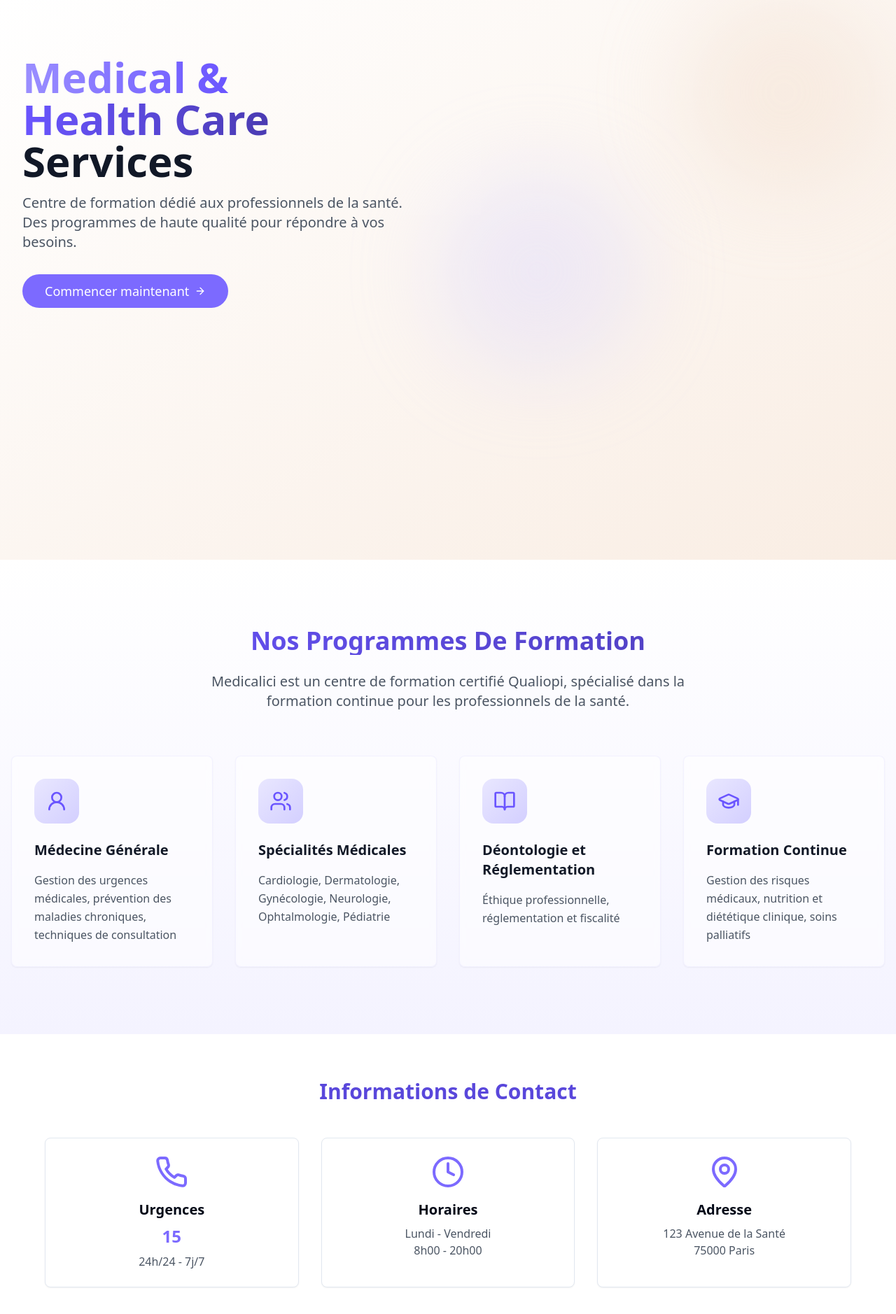
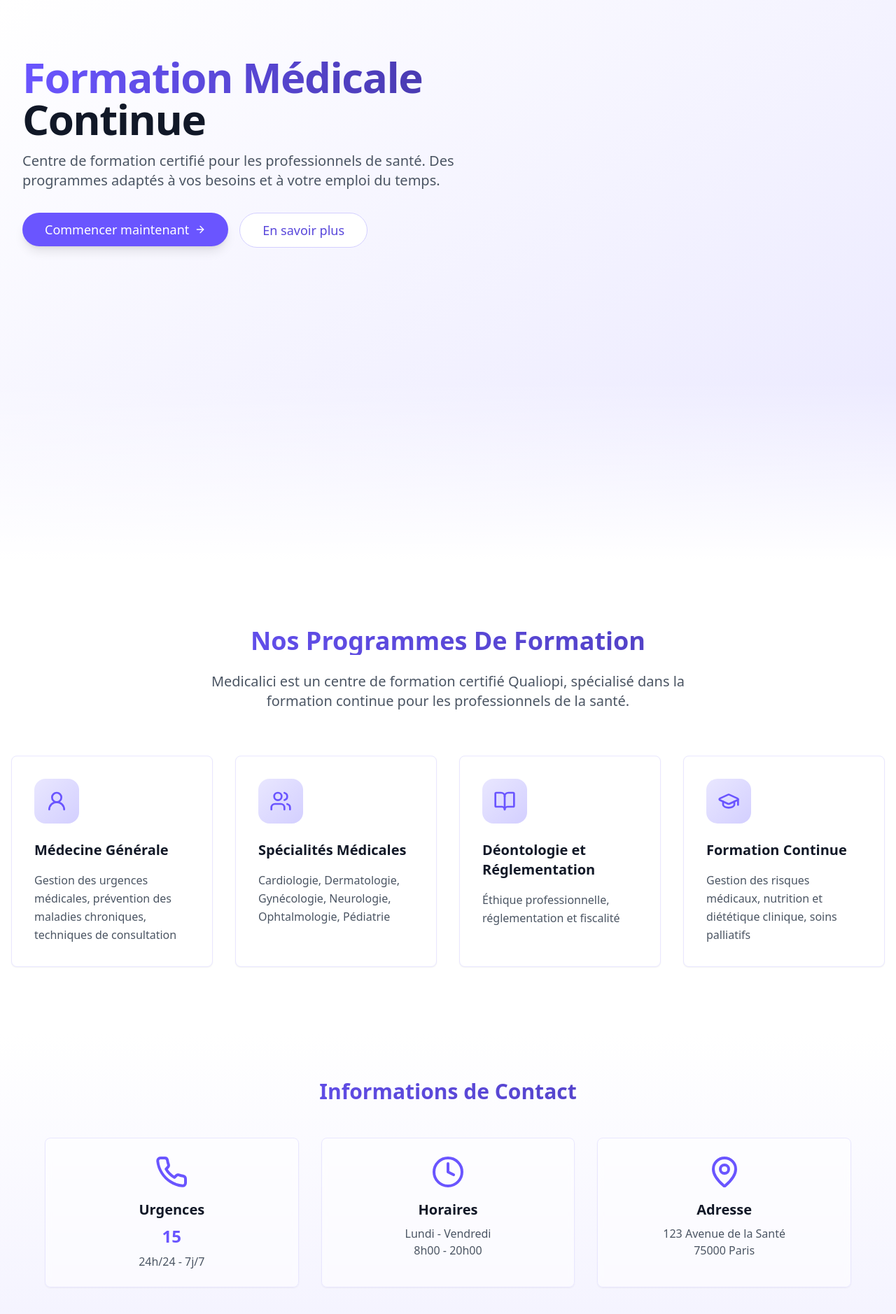
Before and after one commit to RREINMM/medicalici, a React (Vite) app: page / in a window 1280 px wide. Shown: the top 1878 px of the page at 70% size. Built offline with nearby package versions, Linux system fonts and the light colour scheme.

Commit message:
Improve design inspired by Doctolib
Refactor the UI components and styles to enhance the overall design, taking inspiration from the Doctolib platform.
[skip gpt_engineer]

```diff
--- a/src/components/Contact.tsx
+++ b/src/components/Contact.tsx
@@ -3,29 +3,29 @@ import { Card } from "@/components/ui/card";
 
 export const Contact = () => {
   return (
-    <section className="bg-white py-16 px-4">
+    <section className="bg-gradient-to-b from-white to-medical-50 py-16 px-4">
       <div className="max-w-6xl mx-auto">
-        <h2 className="text-3xl font-bold text-center mb-12 text-medical-700">
+        <h2 className="text-3xl font-bold text-center mb-12 bg-gradient-to-r from-medical-600 to-medical-800 bg-clip-text text-transparent">
           Informations de Contact
         </h2>
         <div className="grid grid-cols-1 md:grid-cols-3 gap-8">
-          <Card className="p-6 text-center">
-            <Phone className="w-12 h-12 text-medical-500 mx-auto mb-4" />
-            <h3 className="font-semibold text-xl mb-2">Urgences</h3>
-            <p className="text-2xl font-bold text-medical-500">15</p>
+          <Card className="p-6 text-center hover:shadow-xl transition-all duration-300 bg-white/50 backdrop-blur-sm border border-medical-100">
+            <Phone className="w-12 h-12 text-medical-600 mx-auto mb-4" />
+            <h3 className="font-semibold text-xl mb-2 text-gray-900">Urgences</h3>
+            <p className="text-2xl font-bold text-medical-600">15</p>
             <p className="text-gray-600 mt-2">24h/24 - 7j/7</p>
           </Card>
 
-          <Card className="p-6 text-center">
-            <Clock className="w-12 h-12 text-medical-500 mx-auto mb-4" />
-            <h3 className="font-semibold text-xl mb-2">Horaires</h3>
+          <Card className="p-6 text-center hover:shadow-xl transition-all duration-300 bg-white/50 backdrop-blur-sm border border-medical-100">
+            <Clock className="w-12 h-12 text-medical-600 mx-auto mb-4" />
+            <h3 className="font-semibold text-xl mb-2 text-gray-900">Horaires</h3>
             <p className="text-gray-600">Lundi - Vendredi</p>
             <p className="text-gray-600">8h00 - 20h00</p>
           </Card>
 
-          <Card className="p-6 text-center">
-            <MapPin className="w-12 h-12 text-medical-500 mx-auto mb-4" />
-            <h3 className="font-semibold text-xl mb-2">Adresse</h3>
+          <Card className="p-6 text-center hover:shadow-xl transition-all duration-300 bg-white/50 backdrop-blur-sm border border-medical-100">
+            <MapPin className="w-12 h-12 text-medical-600 mx-auto mb-4" />
+            <h3 className="font-semibold text-xl mb-2 text-gray-900">Adresse</h3>
             <p className="text-gray-600">123 Avenue de la Santé</p>
             <p className="text-gray-600">75000 Paris</p>
           </Card>
--- a/src/components/Hero.tsx
+++ b/src/components/Hero.tsx
@@ -3,39 +3,41 @@ import { Button } from "@/components/ui/button";
 
 export const Hero = () => {
   return (
-    <div className="relative bg-gradient-to-br from-white to-beige-100 min-h-screen">
-      <div className="max-w-7xl mx-auto px-4 sm:px-6 lg:px-8 pt-20 pb-16 flex flex-col lg:flex-row items-center justify-between">
-        <div className="lg:w-1/2 space-y-8 text-left">
+    <div className="relative bg-gradient-to-br from-white via-medical-50 to-medical-100 min-h-screen">
+      <div className="absolute inset-0 bg-grid-medical-100/25 [mask-image:linear-gradient(0deg,white,rgba(255,255,255,0.6))]" />
+      <div className="max-w-7xl mx-auto px-4 sm:px-6 lg:px-8 pt-20 pb-16 relative">
+        <div className="text-center lg:text-left space-y-8 max-w-3xl mx-auto lg:mx-0">
           <div className="space-y-4">
-            <h1 className="text-6xl font-bold">
-              <span className="bg-gradient-to-r from-medical-400 to-medical-600 bg-clip-text text-transparent">
-                Medical &
+            <h1 className="text-5xl sm:text-6xl font-bold tracking-tight">
+              <span className="bg-gradient-to-r from-medical-600 to-medical-800 bg-clip-text text-transparent">
+                Formation Médicale
               </span>
               <br />
-              <span className="bg-gradient-to-r from-medical-600 to-medical-800 bg-clip-text text-transparent">
-                Health Care
+              <span className="text-gray-900">
+                Continue
               </span>
-              <br />
-              <span className="text-gray-900">Services</span>
             </h1>
-            <p className="text-xl text-gray-600 max-w-xl">
-              Centre de formation dédié aux professionnels de la santé. Des programmes de haute qualité pour répondre à vos besoins.
+            <p className="text-xl text-gray-600 max-w-2xl mx-auto lg:mx-0">
+              Centre de formation certifié pour les professionnels de santé. Des programmes adaptés à vos besoins et à votre emploi du temps.
             </p>
           </div>
-          <Button
-            className="bg-medical-500 hover:bg-medical-600 text-white rounded-full px-8 py-6 text-lg flex items-center gap-2 transition-all hover:gap-4"
-          >
-            Commencer maintenant
-            <ArrowRight className="w-5 h-5" />
-          </Button>
-        </div>
-        <div className="lg:w-1/2 mt-12 lg:mt-0">
-          <div className="relative">
-            <div className="absolute -top-4 -left-4 w-72 h-72 bg-medical-200 rounded-full filter blur-3xl opacity-30 animate-pulse"></div>
-            <div className="absolute -bottom-4 -right-4 w-72 h-72 bg-beige-300 rounded-full filter blur-3xl opacity-30 animate-pulse"></div>
+          <div className="flex flex-col sm:flex-row gap-4 justify-center lg:justify-start">
+            <Button
+              className="bg-medical-600 hover:bg-medical-700 text-white rounded-full px-8 py-6 text-lg flex items-center gap-2 transition-all hover:gap-4 shadow-lg hover:shadow-xl"
+            >
+              Commencer maintenant
+              <ArrowRight className="w-5 h-5" />
+            </Button>
+            <Button
+              variant="outline"
+              className="rounded-full px-8 py-6 text-lg border-medical-200 hover:bg-medical-50 text-medical-700"
+            >
+              En savoir plus
+            </Button>
           </div>
         </div>
       </div>
+      <div className="absolute inset-x-0 bottom-0 h-64 bg-gradient-to-t from-white to-transparent" />
     </div>
   );
 };
--- a/src/components/Specialties.tsx
+++ b/src/components/Specialties.tsx
@@ -31,7 +31,7 @@ const formations = [
 
 export const Specialties = () => {
   return (
-    <section className="py-24 px-4 bg-gradient-to-b from-white to-medical-50">
+    <section className="py-24 px-4">
       <div className="max-w-7xl mx-auto">
         <div className="text-center mb-16">
           <h2 className="text-4xl font-bold mb-6 bg-gradient-to-r from-medical-600 to-medical-800 bg-clip-text text-transparent">
@@ -43,9 +43,12 @@ export const Specialties = () => {
         </div>
         <div className="grid grid-cols-1 md:grid-cols-2 lg:grid-cols-4 gap-8">
           {formations.map((formation, index) => (
-            <Card key={index} className="p-8 hover:shadow-xl transition-shadow bg-white/50 backdrop-blur-sm border border-medical-100/50">
-              <div className="bg-gradient-to-br from-medical-100 to-medical-200 w-16 h-16 rounded-2xl flex items-center justify-center mb-6">
-                <formation.icon className="w-8 h-8 text-medical-600" />
+            <Card
+              key={index}
+              className="p-8 hover:shadow-xl transition-all duration-300 group bg-white hover:bg-gradient-to-br hover:from-medical-50 hover:to-medical-100 border border-medical-100"
+            >
+              <div className="bg-gradient-to-br from-medical-100 to-medical-200 w-16 h-16 rounded-2xl flex items-center justify-center mb-6 group-hover:from-medical-200 group-hover:to-medical-300 transition-colors duration-300">
+                <formation.icon className="w-8 h-8 text-medical-600 group-hover:text-medical-700" />
               </div>
               <h3 className="font-semibold text-xl mb-4 text-gray-900">{formation.name}</h3>
               <p className="text-gray-600 leading-relaxed">{formation.description}</p>
```
